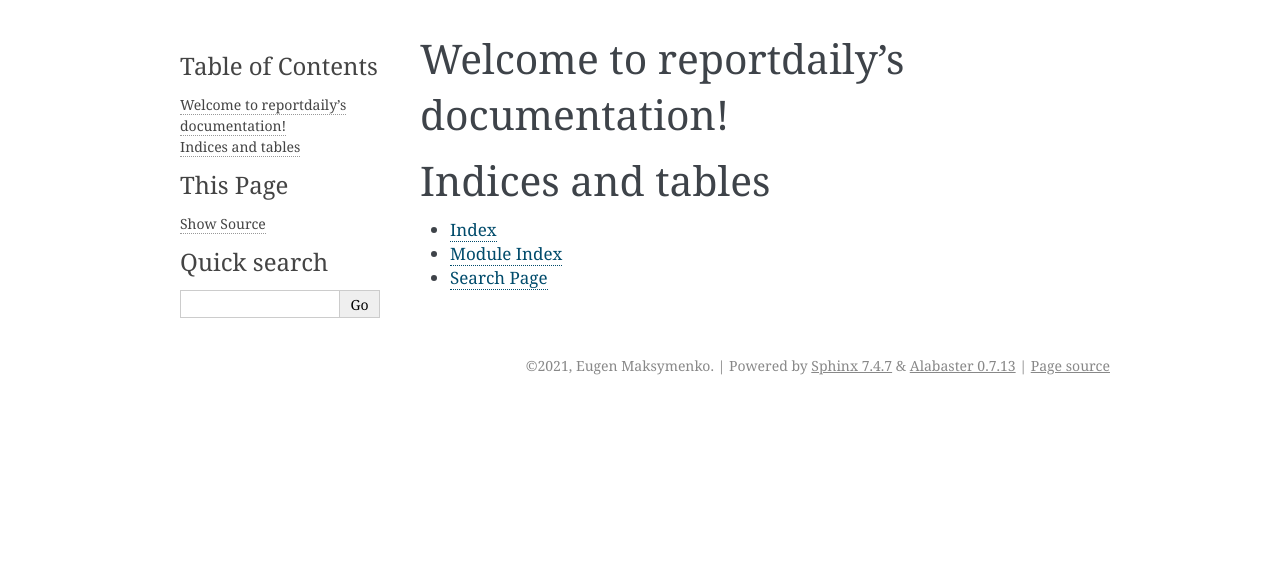
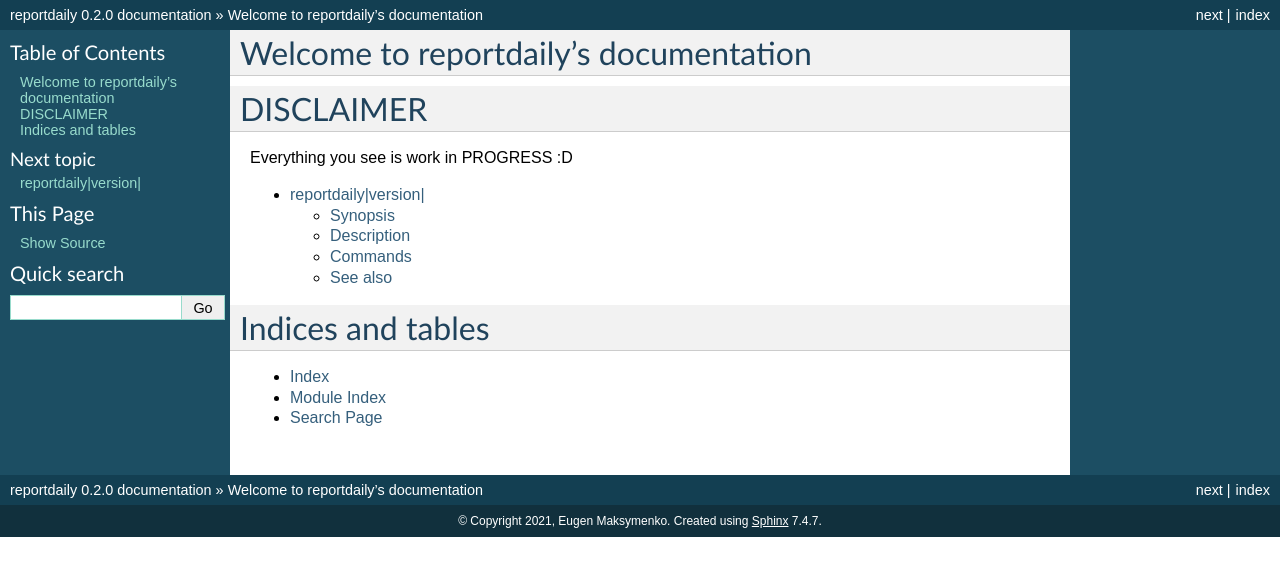
Before and after one commit to EMaksy/reportdaily, a Sphinx documentation site: the page built from docs/index.rst, in a window 1280 px wide. Shown: the top 576 px of the page. Built offline with Sphinx 7.4.7, drawn with Linux system fonts in a browser that asks for light colours.

Commit message:
add a manpage to our project (fix #8)

```diff
--- a/docs/conf.py
+++ b/docs/conf.py
@@ -47,7 +47,7 @@
 # The theme to use for HTML and HTML Help pages.  See the documentation for
 # a list of builtin themes.
 #
-html_theme = 'alabaster'
+html_theme = 'classic'
 
 # Add any paths that contain custom static files (such as style sheets) here,
 # relative to this directory. They are copied after the builtin static files,
--- a/docs/index.rst
+++ b/docs/index.rst
@@ -3,14 +3,18 @@
    You can adapt this file completely to your liking, but it should at least
    contain the root `toctree` directive.
 
-Welcome to reportdaily's documentation!
-=======================================
+Welcome to reportdaily's documentation
+======================================================================
+DISCLAIMER
+===================================================
+Everything you see is work in PROGRESS :D
+
+
 
 .. toctree::
    :maxdepth: 2
-   :caption: Contents:
 
-
+   reportdaily
 
 Indices and tables
 ==================
--- /dev/null
+++ b/docs/reportdaily.rst
@@ -0,0 +1,114 @@
+:orphan:
+
+reportdaily|version|
+==================
+
+Synopsis
+--------
+
+.. _invocation:
+
+.. code:: bash
+
+   reportdaily [<GLOBAL_OPTIONS>]  <Command>  [<CMD_OPTIONS>] [<TEXT>]
+
+
+Description
+-----------
+
+The reportdaily script provides a command line tool to create edit and export daily weekly or monthly reports.
+:command:`reportdaily` to make the functionality accessible for shell
+scripts. The script supports several subcommands.
+
+
+Global Options
+~~~~~~~~~~~~~~
+
+.. program:: reportdaily
+
+.. option:: -h, --help
+
+   Display usage summary.
+
+.. option:: -v
+
+   Set optional  level for the logging module.
+
+
+
+CMD_OPTIONS Options
+~~~~~~~~~~~~~~
+
+WORK IN PROGRESS
+
+
+Commands
+--------
+
+.. HINT: Sort the subcommands alphabetically
+
+new
+~~~~~~~~~~~~~
+
+Creates a new day for incoming entries
+
+.. code:: bash
+
+   reportdaily new
+
+
+add <TEXT>
+~~~~~~~~~~~~~
+
+Add a new entry with a timestamp
+
+.. code:: bash
+
+   reportdaily add <TEXT>
+
+
+change <ID> <TEXT>
+~~~~~~~~~~~~~~~~~~~~~~~~~~~~~~~~
+
+change the text of an  entry by id
+
+.. code:: bash
+
+   reportdaily  change <ID> <TEXT>
+
+delete <ID>
+~~~~~~~~~~~~~~~~~~~~~~~~~~~~~~~~
+
+delete entry  by id
+
+.. code:: bash
+
+   reportdaily  delete <ID>
+
+list <ID>
+~~~~~~~~~~~~~~~~~~~~~~~~~~~~~~~~
+
+list all entries of the day by id
+
+.. code:: bash
+
+   reportdaily  list <ID>
+
+
+export <ID> <OPTION>
+~~~~~~~~~~~~~~~~~~~~~~~~~~~~~~~~
+
+export the day by id
+
+.. code:: bash
+
+   reportdaily  export <ID> <FORMAT>
+
+.. option:: <Format>
+    The Format you want to export your report --> PDF ect
+
+See also
+--------
+
+:Documentation: https://reportdaily.duckdns.org
+:Source code:   https://github.com/SchleichsSalaticus/reportdaily
```
